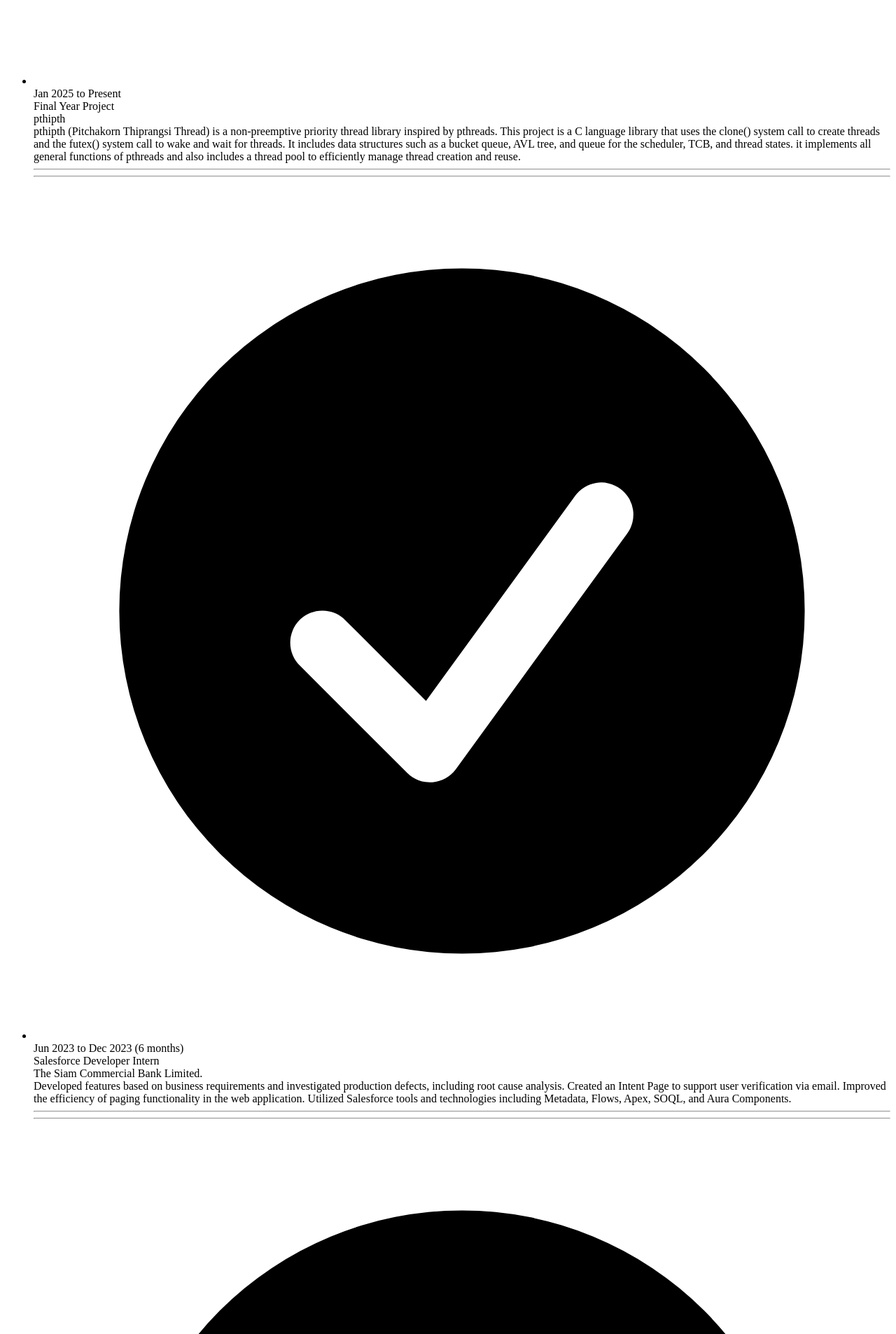
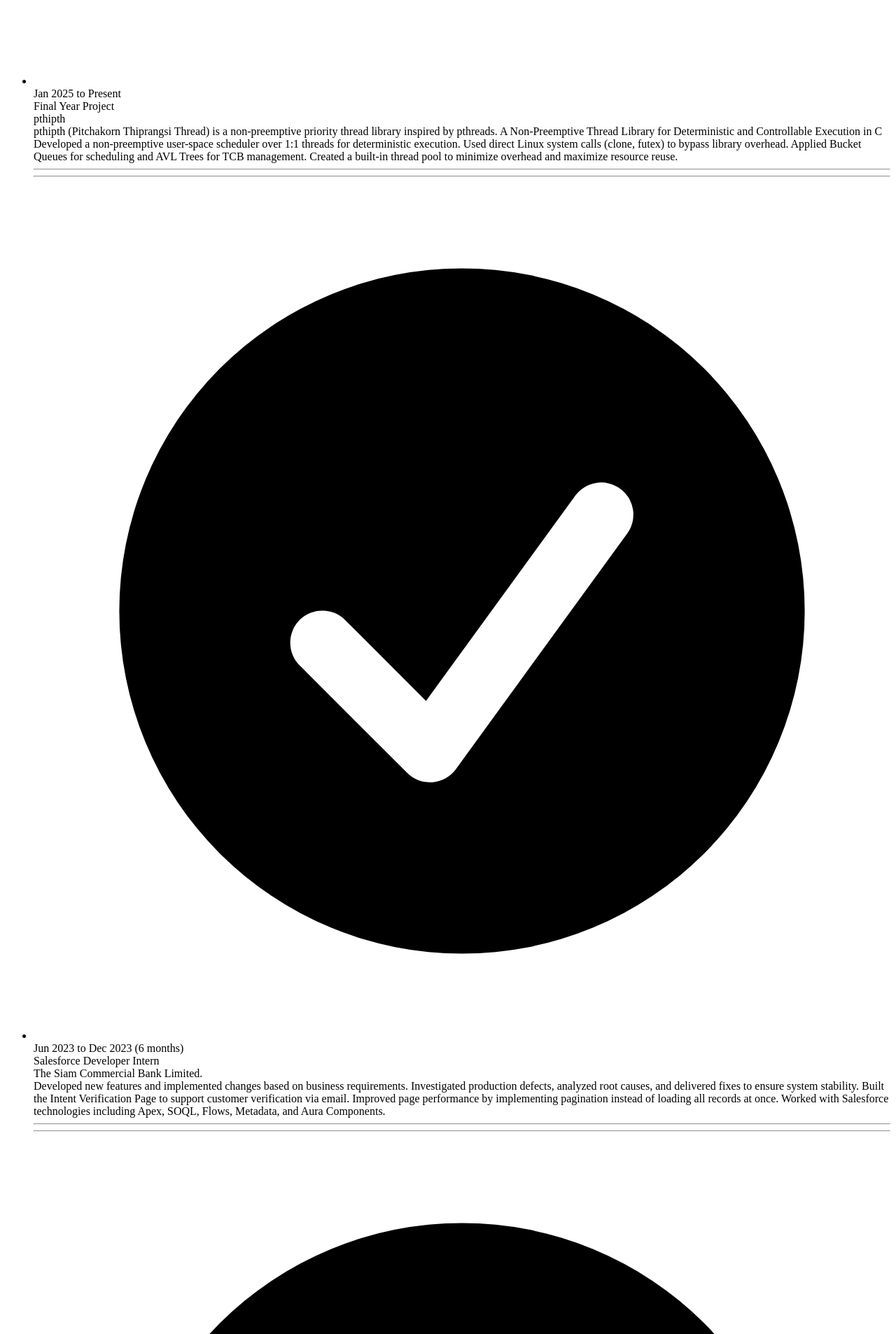
Before and after one commit to kokejohh/portfolio, a SvelteKit app: page / in a window 1280 px wide. Shown: the part 7414-9320 px from the top of the page at 70% size. Built offline with nearby package versions, Linux system fonts and the light colour scheme.

Commit message:
chore: change experience

```diff
--- a/src/components/Exp.svelte
+++ b/src/components/Exp.svelte
@@ -23,9 +23,11 @@
       <div class="text-lg font-black">Final Year Project</div>
       <div class="text-lg font-black">pthipth</div>
       pthipth (Pitchakorn Thiprangsi Thread) is a non-preemptive priority thread library inspired by pthreads.
-      This project is a C language library that uses the clone() system call to create threads and the futex() system call to wake and wait for threads.
-      It includes data structures such as a bucket queue, AVL tree, and queue for the scheduler, TCB, and thread states.
-      it implements all general functions of pthreads and also includes a thread pool to efficiently manage thread creation and reuse.
+      A Non-Preemptive Thread Library for Deterministic and Controllable Execution in C
+      Developed a non-preemptive user-space scheduler over 1:1 threads for deterministic execution.
+      Used direct Linux system calls (clone, futex) to bypass library overhead.
+      Applied Bucket Queues for scheduling and AVL Trees for TCB management.
+      Created a built-in thread pool to minimize overhead and maximize resource reuse.
     </div>
     <hr />
   </li>
@@ -49,10 +51,11 @@
       <time class="font-mono italic">Jun 2023 to Dec 2023 (6 months)</time>
       <div class="text-lg font-black">Salesforce Developer Intern</div>
       <div class="text-lg font-black">The Siam Commercial Bank Limited.</div>
-        Developed features based on business requirements and investigated production defects,
-        including root cause analysis. Created an Intent Page to support user verification via email.
-        Improved the efficiency of paging functionality in the web application.
-        Utilized Salesforce tools and technologies including Metadata, Flows, Apex, SOQL, and Aura Components.
+      Developed new features and implemented changes based on business requirements.
+      Investigated production defects, analyzed root causes, and delivered fixes to ensure system stability.
+      Built the Intent Verification Page to support customer verification via email.
+      Improved page performance by implementing pagination instead of loading all records at once.
+      Worked with Salesforce technologies including Apex, SOQL, Flows, Metadata, and Aura Components.
     </div>
     <hr />
   </li>
@@ -76,10 +79,10 @@
       <time class="font-mono italic">Sep 2022 to Feb 2023 (5 months)</time>
       <div class="text-lg font-black">Back-end Intern</div>
       <div class="text-lg font-black">BorntoDev Co., Ltd.</div>
-        Designed databases for the group and tutorial systems.
-        Responsible for the back-end development of Devlab’s group and tutorial systems.
-        Developed the back-end of the admin page to support tutorial system management.
-        Used Node.js, Express, and Sequelize.
+      Designed databases for the Devlab group system and tutorial system.
+      Developed back-end features for both the group and tutorial systems.
+      Developed the admin back-end to support tutorial system management.
+      Worked with Node.js, Express, and Sequelize.
     </div>
   </li>
 </ul>
```
